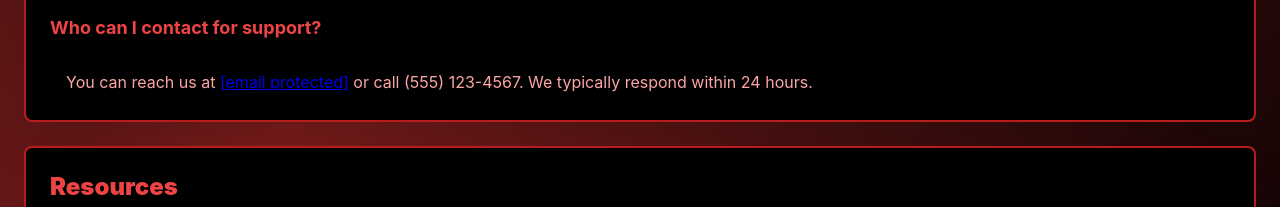
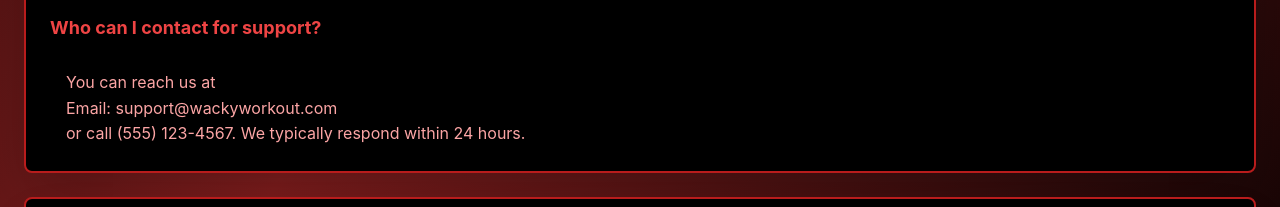
Before and after one commit to RileyKabatoff/WackyWorkout, a plain HTML site: page static/about.html in a window 1280 px wide. Shown: the part 1383-1590 px from the top of the page. Drawn offline with Linux system fonts and the light colour scheme.

Commit message:
final touches

```diff
--- a/static/about.html
+++ b/static/about.html
@@ -99,7 +99,7 @@
           <dd class="faq-answer">Data export functionality is currently in development and will be available in a future update. Stay tuned!</dd>
 
           <dt class="faq-question">Who can I contact for support?</dt>
-          <dd class="faq-answer">You can reach us at <a href="/cdn-cgi/l/email-protection" class="__cf_email__" data-cfemail="63101613130c111723140200081a140c11080c16174d000c0e">[email&#160;protected]</a> or call (555) 123-4567. We typically respond within 24 hours.</dd>
+          <dd class="faq-answer">You can reach us at <p>Email: support@wackyworkout.com</p> or call (555) 123-4567. We typically respond within 24 hours.</dd>
         </dl>
       </section>
 
```
Also changed, not shown: Screenshot 2025-12-05 205804.png (deleted), 1 other file.
